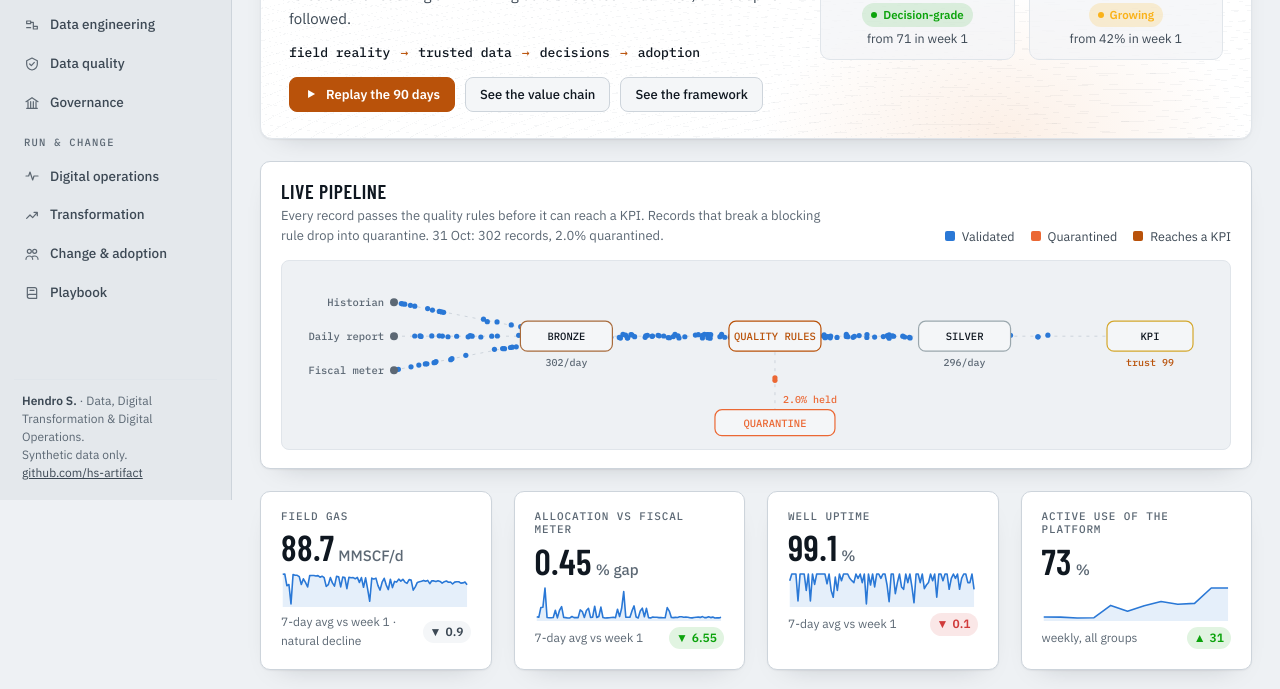
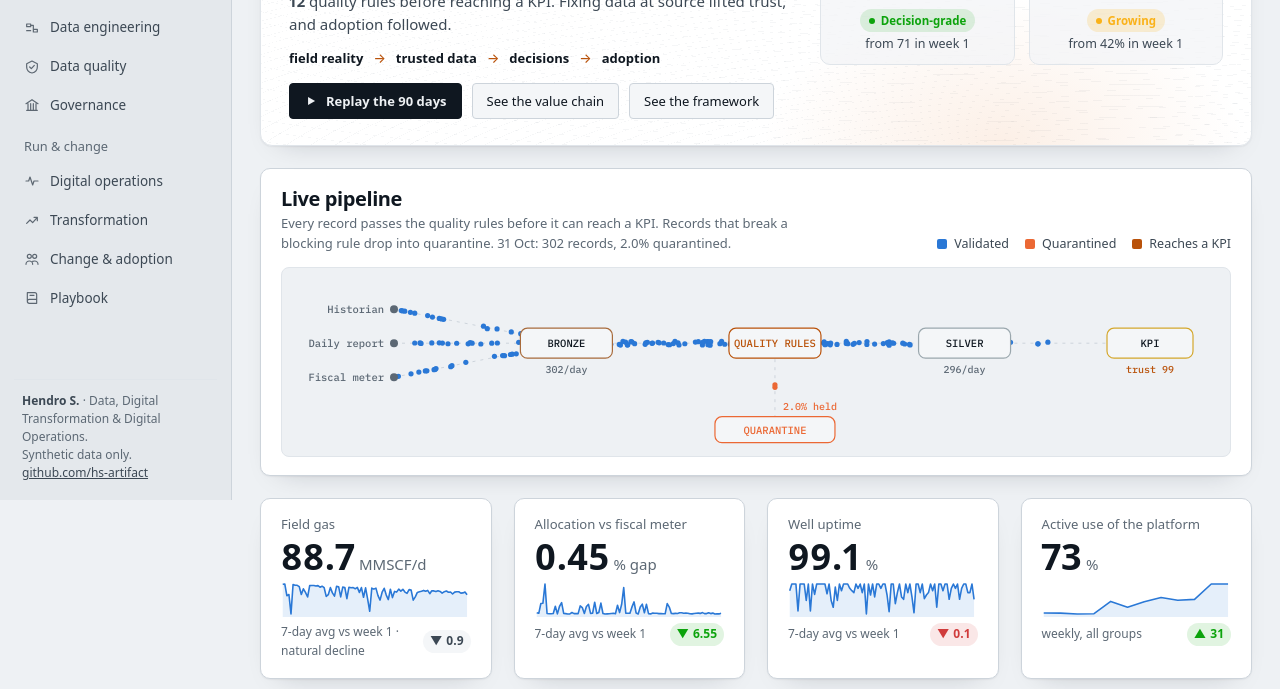
Before and after one commit to hs-artifact/fieldtrust, a plain HTML site: page app/index.html in a window 1280 px wide. Shown: the part 300-989 px from the top of the page. Drawn offline with nearby package versions, Linux system fonts and the light colour scheme.

Commit message:
UI refresh: one grotesk family, sentence-case labels, quieter primary button

```diff
--- a/app/styles.css
+++ b/app/styles.css
@@ -805,3 +805,74 @@ table.vc-map tbody tr:last-child td, table.vc-map tr:has(+ tr.vc-first) td, tabl
 .vc-value-v { font: 600 24px/1 var(--f-display); color: var(--ink); }
 .vc-value-was { margin-left: auto; font: 500 13px var(--f-mono); color: var(--ink-3); }
 .vc-value-was .note { text-decoration: none; }
+
+/* ==== Refresh 2026-11: one grotesk family, sentence case, quieter accent ==== */
+:root,[data-theme="dark"],[data-theme="light"]{
+  --f-display:"Schibsted Grotesk",system-ui,-apple-system,"Segoe UI",sans-serif;
+  --f-body:"Schibsted Grotesk",system-ui,-apple-system,"Segoe UI",sans-serif;
+  --r:4px}
+body{font-feature-settings:"ss01" 0;letter-spacing:0}
+.brand-name,
+.brand-sub,
+.nav-group,
+.site-name,
+.trust-chip .lbl,
+.eyebrow,
+.h1,
+.h2,
+.gauge-card .cap,
+.tile .lbl,
+th,
+.tag-ppt,
+.move h3,
+.flow-h,
+.dim .lbl,
+.stages div,
+.tr-item h3,
+.pi .q,
+.cs h3,
+.quote,
+.lbl-sm,
+.fw-name,
+.fw-loop span,
+.fw-dq,
+.tgl b,
+.gt-ot,
+.qd-k,
+.pb h3,
+.pb-ex span,
+.vc-card h3,
+.vc-sub,
+.vc-value-h{text-transform:none!important;letter-spacing:0!important}
+.brand-sub,
+.nav-group,
+.trust-chip .lbl,
+.eyebrow,
+.gauge-card .cap,
+.tile .lbl,
+th,
+.tag-ppt,
+.flow-h,
+.dim .lbl,
+.stages div,
+.pi .q,
+.lbl-sm,
+.fw-loop span,
+.qd-k,
+.pb-ex span,
+.vc-sub,
+.vc-value-h{font-family:var(--f-body)!important}
+.h1{font-weight:800!important;letter-spacing:-.03em!important;line-height:1.05!important}
+.h2{font-weight:700!important;letter-spacing:-.02em!important}
+.brand-name{font-weight:800;letter-spacing:-.02em!important;font-size:1.12rem}
+.brand-sub{font-size:.78rem!important;opacity:.8}
+.eyebrow{font-size:.9rem!important;font-weight:500!important;color:var(--ink-3)!important}
+.nav-group{font-size:.8rem!important;font-weight:500!important}
+.tile .lbl,.gauge-card .cap,.dim .lbl,.lbl-sm,.trust-chip .lbl,.vc-sub,.vc-value-h,.qd-k,.flow-h,th{font-size:.82rem!important;font-weight:500!important}
+.btn{border-radius:4px}
+.btn.primary{background:var(--ink);border-color:var(--ink);color:var(--bg)}
+.btn.primary:hover{transform:none;opacity:.88}
+.btn:hover{border-color:var(--ink-3)}
+.num,.lede b,.tile .v,.gauge-card b{font-variant-numeric:proportional-nums!important}
+.site-meta,.thesis,.thesis b,.thesis i,.move-top .when,.move-top .marker{font-family:var(--f-body)!important}
+.thesis b{font-weight:600}
```
